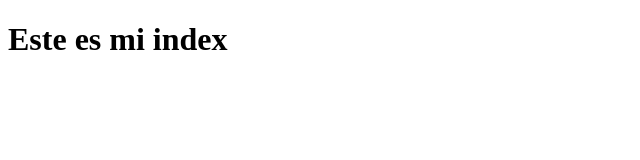
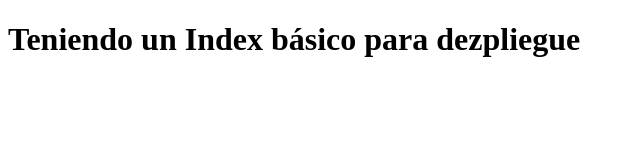
Before and after one commit to pacifi/avengersjs, a website: page src/client/index.html in a window 1280 px wide. Shown: the whole page, without its empty margins (0-640 px from the left). Drawn offline with Linux system fonts and the light colour scheme.

Commit message:
iniciando commit

```diff
--- a/src/client/index.html
+++ b/src/client/index.html
@@ -6,6 +6,6 @@
     <title>Title</title>
 </head>
 <body>
-<h1>Este es mi index</h1>
+<h1>Teniendo un Index básico para dezpliegue</h1>
 </body>
 </html>
```
